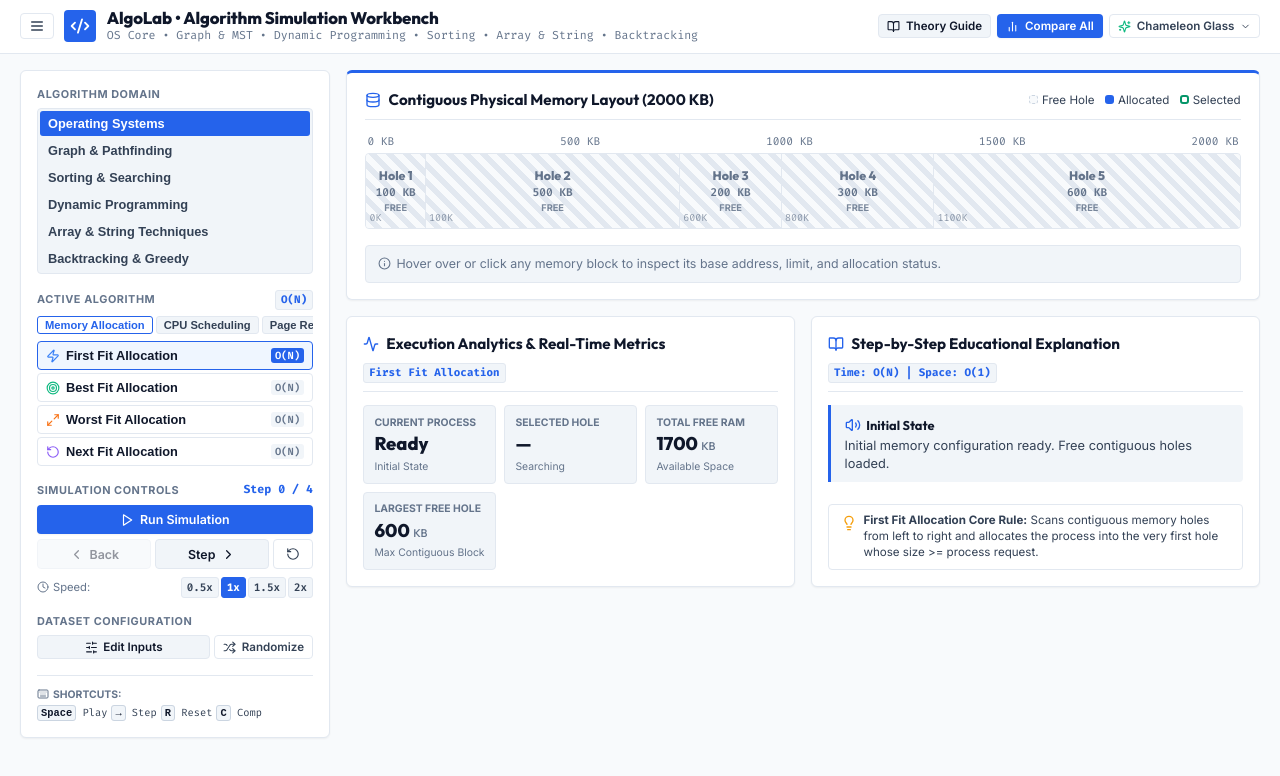
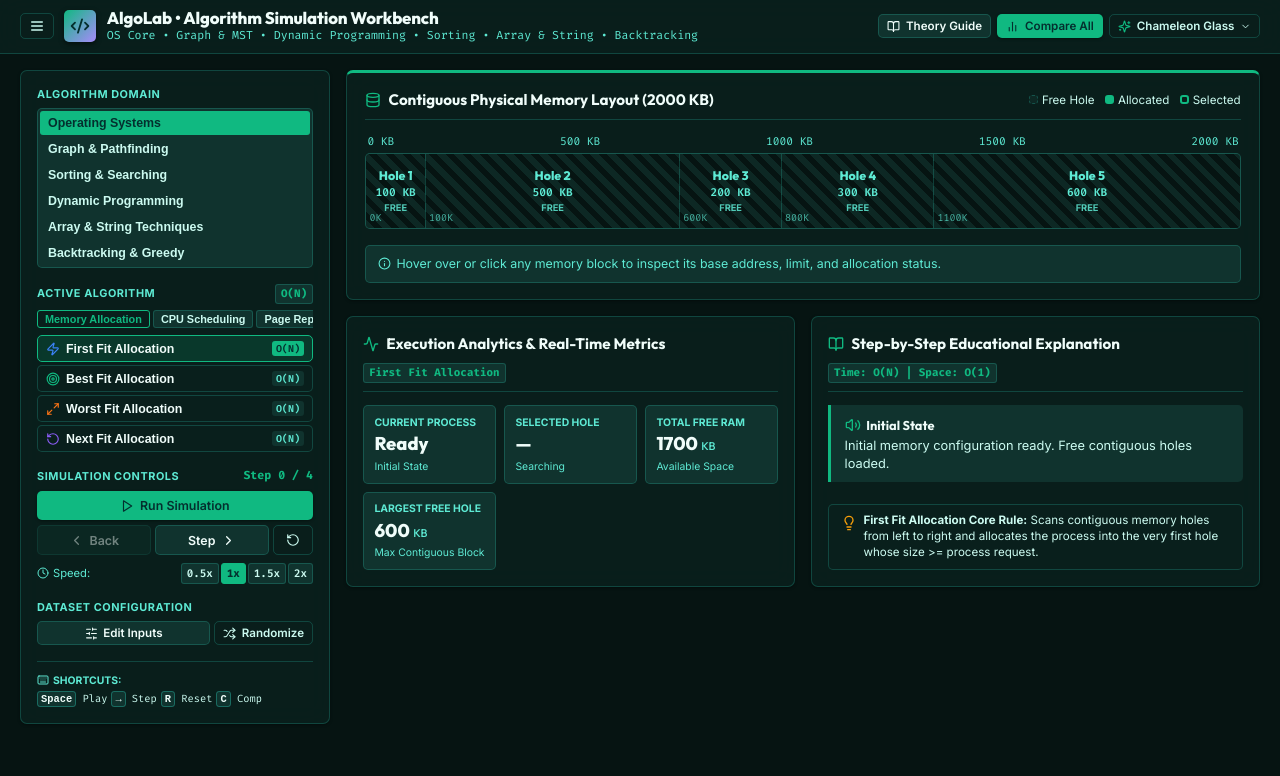
Before and after one commit to Sami7ma/redesigned-potato, a React (Vite) app: page / in a window 1280 px wide. Shown: the top 776 px of the page. Built offline with nearby package versions, Linux system fonts and the light colour scheme.

Commit message:
style: add Chameleon Glass, Warm Studio Wood, and Obsidian Dark themes with custom visualizer styles

```diff
--- a/src/index.css
+++ b/src/index.css
@@ -1,10 +1,204 @@
 /* ==========================================================================
    AlgoLab • Professional Algorithm Simulation Laboratory & Workbench
-   Design System: Technical Workbench • Pure Vanilla CSS • High Density
+   Design System: Classy Workbench • Pure Vanilla CSS • 4 Rich Themes
+   Themes: Chameleon Glass, Warm Studio Wood, Obsidian Dark, Clean Lab
    ========================================================================== */
 
-/* 1. Light Theme (Technical Laboratory / Clean Workbench) */
-:root, [data-theme="light"], [data-theme="clean-university"] {
+/* 1. Chameleon Glass Theme (Emerald-Cyan Glassmorphism) */
+:root, [data-theme="chameleon-glass"] {
+  --bg-primary: #061412;
+  --bg-secondary: #0a211e;
+  --bg-tertiary: #10332e;
+  --bg-card: rgba(10, 33, 30, 0.82);
+  --bg-card-hover: rgba(16, 51, 46, 0.95);
+  --bg-subtle: #16423b;
+
+  --text-primary: #f0fdfa;
+  --text-secondary: #ccfbf1;
+  --text-muted: #5eead4;
+  --text-inverse: #042f2e;
+
+  --border-color: rgba(45, 212, 191, 0.22);
+  --border-subtle: rgba(45, 212, 191, 0.35);
+  --border-focus: #2dd4bf;
+
+  --primary: #10b981;
+  --primary-hover: #059669;
+  --primary-light: rgba(16, 185, 129, 0.16);
+  --primary-border: rgba(16, 185, 129, 0.45);
+
+  --domain-os: #38bdf8;
+  --domain-graph: #10b981;
+  --domain-sort: #a78bfa;
+  --domain-dp: #f59e0b;
+  --domain-array: #06b6d4;
+  --domain-greedy: #ec4899;
+
+  --success: #10b981;
+  --success-light: rgba(16, 185, 129, 0.15);
+  --success-border: rgba(16, 185, 129, 0.4);
+  --success-text: #6ee7b7;
+
+  --danger: #f43f5e;
+  --danger-light: rgba(244, 63, 94, 0.15);
+  --danger-border: rgba(244, 63, 94, 0.4);
+  --danger-text: #fca5a5;
+
+  --warning: #f59e0b;
+  --warning-light: rgba(245, 158, 11, 0.15);
+  --warning-border: rgba(245, 158, 11, 0.4);
+  --warning-text: #fde68a;
+
+  --info: #06b6d4;
+  --info-light: rgba(6, 182, 212, 0.15);
+  --info-border: rgba(6, 182, 212, 0.4);
+
+  --free-block-bg: #0d2824;
+  --free-block-stripe: #061412;
+  --free-block-border: rgba(45, 212, 191, 0.25);
+  --free-block-text: #5eead4;
+
+  --shadow-xs: 0 1px 3px 0 rgba(0, 0, 0, 0.4);
+  --shadow-sm: 0 2px 5px 0 rgba(0, 0, 0, 0.5);
+  --shadow-md: 0 6px 12px -2px rgba(0, 0, 0, 0.6);
+  --shadow-lg: 0 12px 20px -4px rgba(0, 0, 0, 0.7);
+  --shadow-xl: 0 24px 35px -6px rgba(0, 0, 0, 0.85);
+
+  --font-sans: 'Inter', -apple-system, BlinkMacSystemFont, 'Segoe UI', Roboto, sans-serif;
+  --font-display: 'Outfit', sans-serif;
+  --font-mono: 'Fira Code', 'SF Mono', Consolas, monospace;
+
+  --radius-xs: 3px;
+  --radius-sm: 5px;
+  --radius-md: 7px;
+  --radius-lg: 10px;
+  --radius-xl: 14px;
+}
+
+/* 2. Warm Studio Wood Theme (Walnut, Cedar, Amber & Parchment) */
+[data-theme="warm-wood"] {
+  --bg-primary: #1f1712;
+  --bg-secondary: #2b1f18;
+  --bg-tertiary: #3a2b22;
+  --bg-card: #2b1f18;
+  --bg-card-hover: #38281f;
+  --bg-subtle: #4a382c;
+
+  --text-primary: #fef3c7;
+  --text-secondary: #fde68a;
+  --text-muted: #d97706;
+  --text-inverse: #1f1712;
+
+  --border-color: #4a382c;
+  --border-subtle: #614a3a;
+  --border-focus: #f59e0b;
+
+  --primary: #d97706;
+  --primary-hover: #b45309;
+  --primary-light: rgba(217, 119, 6, 0.16);
+  --primary-border: rgba(217, 119, 6, 0.4);
+
+  --domain-os: #38bdf8;
+  --domain-graph: #34d399;
+  --domain-sort: #a78bfa;
+  --domain-dp: #f59e0b;
+  --domain-array: #fb923c;
+  --domain-greedy: #f43f5e;
+
+  --success: #10b981;
+  --success-light: rgba(16, 185, 129, 0.15);
+  --success-border: rgba(16, 185, 129, 0.4);
+  --success-text: #6ee7b7;
+
+  --danger: #ef4444;
+  --danger-light: rgba(239, 68, 68, 0.15);
+  --danger-border: rgba(239, 68, 68, 0.4);
+  --danger-text: #fca5a5;
+
+  --warning: #f59e0b;
+  --warning-light: rgba(245, 158, 11, 0.15);
+  --warning-border: rgba(245, 158, 11, 0.4);
+  --warning-text: #fde68a;
+
+  --info: #38bdf8;
+  --info-light: rgba(56, 189, 248, 0.15);
+  --info-border: rgba(56, 189, 248, 0.4);
+
+  --free-block-bg: #221812;
+  --free-block-stripe: #19120d;
+  --free-block-border: #4a382c;
+  --free-block-text: #d97706;
+
+  --shadow-xs: 0 1px 3px 0 rgba(0, 0, 0, 0.5);
+  --shadow-sm: 0 2px 5px 0 rgba(0, 0, 0, 0.6);
+  --shadow-md: 0 6px 12px -2px rgba(0, 0, 0, 0.7);
+  --shadow-lg: 0 12px 20px -4px rgba(0, 0, 0, 0.8);
+  --shadow-xl: 0 24px 35px -6px rgba(0, 0, 0, 0.9);
+}
+
+/* 3. Obsidian Dark Glass Theme (Deep Obsidian Slate & Electric Blue) */
+[data-theme="obsidian-dark"], [data-theme="dark"] {
+  --bg-primary: #090d16;
+  --bg-secondary: #0f172a;
+  --bg-tertiary: #172033;
+  --bg-card: rgba(15, 23, 42, 0.88);
+  --bg-card-hover: rgba(22, 32, 53, 0.95);
+  --bg-subtle: #1e293b;
+
+  --text-primary: #f1f5f9;
+  --text-secondary: #cbd5e1;
+  --text-muted: #64748b;
+  --text-inverse: #090d16;
+
+  --border-color: #1e293b;
+  --border-subtle: #334155;
+  --border-focus: #38bdf8;
+
+  --primary: #38bdf8;
+  --primary-hover: #0ea5e9;
+  --primary-light: rgba(56, 189, 248, 0.14);
+  --primary-border: rgba(56, 189, 248, 0.35);
+
+  --domain-os: #38bdf8;
+  --domain-graph: #34d399;
+  --domain-sort: #a78bfa;
+  --domain-dp: #f59e0b;
+  --domain-array: #06b6d4;
+  --domain-greedy: #ec4899;
+
+  --success: #10b981;
+  --success-light: rgba(16, 185, 129, 0.12);
+  --success-border: rgba(16, 185, 129, 0.35);
+  --success-text: #6ee7b7;
+
+  --danger: #f43f5e;
+  --danger-light: rgba(244, 63, 94, 0.12);
+  --danger-border: rgba(244, 63, 94, 0.35);
+  --danger-text: #fca5a5;
+
+  --warning: #f59e0b;
+  --warning-light: rgba(245, 158, 11, 0.12);
+  --warning-border: rgba(245, 158, 11, 0.35);
+  --warning-text: #fde68a;
+
+  --info: #38bdf8;
+  --info-light: rgba(56, 189, 248, 0.12);
+  --info-border: rgba(56, 189, 248, 0.35);
+
+  --free-block-bg: #111a2e;
+  --free-block-stripe: #090d16;
+  --free-block-border: #1e293b;
+  --free-block-text: #94a3b8;
+
+  --shadow-xs: 0 1px 2px 0 rgba(0, 0, 0, 0.4);
+  --shadow-sm: 0 1px 3px 0 rgba(0, 0, 0, 0.5);
+  --shadow-md: 0 4px 6px -1px rgba(0, 0, 0, 0.6);
+  --shadow-lg: 0 10px 15px -3px rgba(0, 0, 0, 0.7);
+  --shadow-xl: 0 20px 25px -5px rgba(0, 0, 0, 0.8);
+}
+
+/* 4. Clean Technical Lab Theme (Academic Light Laboratory) */
+[data-theme="clean-lab"], [data-theme="light"] {
   --bg-primary: #f8fafc;
   --bg-secondary: #ffffff;
   --bg-tertiary: #f1f5f9;
@@ -29,6 +223,9 @@
   --domain-os: #2563eb;
   --domain-graph: #059669;
   --domain-sort: #7c3aed;
+  --domain-dp: #d97706;
+  --domain-array: #0284c7;
+  --domain-greedy: #db2777;
 
   --success: #059669;
   --success-light: #ecfdf5;
@@ -59,74 +256,6 @@
   --shadow-md: 0 4px 6px -1px rgba(0, 0, 0, 0.08);
   --shadow-lg: 0 10px 15px -3px rgba(0, 0, 0, 0.08);
   --shadow-xl: 0 20px 25px -5px rgba(0, 0, 0, 0.12);
-
-  --font-sans: 'Inter', -apple-system, BlinkMacSystemFont, 'Segoe UI', Roboto, sans-serif;
-  --font-display: 'Outfit', sans-serif;
-  --font-mono: 'Fira Code', 'SF Mono', Consolas, monospace;
-
-  --radius-xs: 3px;
-  --radius-sm: 4px;
-  --radius-md: 6px;
-  --radius-lg: 8px;
-  --radius-xl: 12px;
-}
-
-/* 2. Dark Theme (Obsidian Developer Studio) */
-[data-theme="dark"], [data-theme="dark-tech"] {
-  --bg-primary: #090d16;
-  --bg-secondary: #0f172a;
-  --bg-tertiary: #172033;
-  --bg-card: #0f172a;
-  --bg-card-hover: #162035;
-  --bg-subtle: #1e293b;
-
-  --text-primary: #f1f5f9;
-  --text-secondary: #cbd5e1;
-  --text-muted: #64748b;
-  --text-inverse: #090d16;
-
-  --border-color: #1e293b;
-  --border-subtle: #334155;
-  --border-focus: #38bdf8;
-
-  --primary: #38bdf8;
-  --primary-hover: #0ea5e9;
-  --primary-light: rgba(56, 189, 248, 0.12);
-  --primary-border: rgba(56, 189, 248, 0.35);
-
-  --domain-os: #38bdf8;
-  --domain-graph: #34d399;
-  --domain-sort: #a78bfa;
-
-  --success: #10b981;
-  --success-light: rgba(16, 185, 129, 0.12);
-  --success-border: rgba(16, 185, 129, 0.35);
-  --success-text: #6ee7b7;
-
-  --danger: #f43f5e;
-  --danger-light: rgba(244, 63, 94, 0.12);
-  --danger-border: rgba(244, 63, 94, 0.35);
-  --danger-text: #fca5a5;
-
-  --warning: #f59e0b;
-  --warning-light: rgba(245, 158, 11, 0.12);
-  --warning-border: rgba(245, 158, 11, 0.35);
-  --warning-text: #fde68a;
-
-  --info: #38bdf8;
-  --info-light: rgba(56, 189, 248, 0.12);
-  --info-border: rgba(56, 189, 248, 0.35);
-
-  --free-block-bg: #111a2e;
-  --free-block-stripe: #090d16;
-  --free-block-border: #1e293b;
-  --free-block-text: #94a3b8;
-
-  --shadow-xs: 0 1px 2px 0 rgba(0, 0, 0, 0.4);
-  --shadow-sm: 0 1px 3px 0 rgba(0, 0, 0, 0.5);
-  --shadow-md: 0 4px 6px -1px rgba(0, 0, 0, 0.6);
-  --shadow-lg: 0 10px 15px -3px rgba(0, 0, 0, 0.7);
-  --shadow-xl: 0 20px 25px -5px rgba(0, 0, 0, 0.8);
 }
 
 /* Global Reset & Base Typography */
@@ -176,6 +305,8 @@ body {
 /* Header Bar */
 .header-bar {
   background: var(--bg-card);
+  backdrop-filter: blur(12px);
+  -webkit-backdrop-filter: blur(12px);
   border-bottom: 1px solid var(--border-color);
   padding: 0.5rem 1.25rem;
   position: sticky;
@@ -198,16 +329,17 @@ body {
   gap: 0.65rem;
 }
 
-.brand-icon {
+.dsa-brand-icon {
   width: 32px;
   height: 32px;
-  background: var(--primary);
+  background: linear-gradient(135deg, var(--primary), var(--domain-sort));
   color: var(--text-inverse);
   border-radius: var(--radius-sm);
   display: flex;
   align-items: center;
   justify-content: center;
   flex-shrink: 0;
+  box-shadow: var(--shadow-sm);
 }
 
 .brand-title {
@@ -259,6 +391,8 @@ body {
 /* Sidebar Addon */
 .app-sidebar {
   background: var(--bg-card);
+  backdrop-filter: blur(12px);
+  -webkit-backdrop-filter: blur(12px);
   border: 1px solid var(--border-color);
   border-radius: var(--radius-md);
   padding: 1rem;
@@ -318,7 +452,7 @@ body {
   border: none;
   background: transparent;
   color: var(--text-secondary);
-  font-size: 0.8rem;
+  font-size: 0.775rem;
   font-weight: 600;
   padding: 5px 8px;
   border-radius: var(--radius-xs);
@@ -350,7 +484,7 @@ body {
   border: 1px solid var(--border-color);
   background: var(--bg-tertiary);
   color: var(--text-secondary);
-  font-size: 0.7rem;
+  font-size: 0.68rem;
   font-weight: 600;
   padding: 2px 7px;
   border-radius: var(--radius-xs);
@@ -377,7 +511,7 @@ body {
   display: flex;
   justify-content: space-between;
   align-items: center;
-  padding: 6px 8px;
+  padding: 5px 8px;
   border-radius: var(--radius-sm);
   border: 1px solid var(--border-color);
   background: var(--bg-card);
@@ -400,13 +534,13 @@ body {
   display: flex;
   align-items: center;
   gap: 6px;
-  font-size: 0.8rem;
+  font-size: 0.775rem;
   font-weight: 600;
   color: var(--text-primary);
 }
 
 .compact-algo-tag {
-  font-size: 0.65rem;
+  font-size: 0.625rem;
   font-family: var(--font-mono);
   font-weight: 600;
   padding: 1px 4px;
@@ -536,6 +670,8 @@ body {
 
 .visualizer-canvas-card {
   background: var(--bg-card);
+  backdrop-filter: blur(12px);
+  -webkit-backdrop-filter: blur(12px);
   border: 1px solid var(--border-color);
   border-radius: var(--radius-md);
   padding: 1rem 1.15rem;
@@ -1095,6 +1231,127 @@ body {
   gap: 0.4rem;
 }
 
+/* DP Matrix Visualizer */
+.dp-table-wrapper {
+  overflow-x: auto;
+  border: 1px solid var(--border-color);
+  border-radius: var(--radius-sm);
+}
+
+.dp-table {
+  width: 100%;
+  border-collapse: collapse;
+  font-family: var(--font-mono);
+  font-size: 0.775rem;
+  text-align: center;
+}
+
+.dp-table th {
+  background: var(--bg-tertiary);
+  padding: 6px 8px;
+  border: 1px solid var(--border-color);
+  color: var(--text-muted);
+}
+
+.dp-table td {
+  padding: 6px 8px;
+  border: 1px solid var(--border-color);
+}
+
+.th-active {
+  background: var(--primary-light) !important;
+  color: var(--primary) !important;
+  font-weight: 800;
+}
+
+.td-header {
+  background: var(--bg-tertiary);
+  font-weight: 700;
+  text-align: left;
+}
+
+.cell-evaluating {
+  background: var(--warning-light) !important;
+  border: 2px solid var(--warning) !important;
+  font-weight: 800;
+}
+
+.cell-k-pivot {
+  background: var(--primary-light);
+}
+
+.cell-has-val {
+  color: var(--primary);
+  font-weight: 700;
+}
+
+.cell-match {
+  background: var(--success-light) !important;
+  border: 2px solid var(--success) !important;
+  color: var(--success-text);
+  font-weight: 800;
+}
+
+/* Node Link SVG Canvas */
+.graph-svg-container {
+  display: flex;
+  justify-content: center;
+  background: var(--bg-tertiary);
+  border: 1px solid var(--border-color);
+  border-radius: var(--radius-sm);
+  padding: 0.5rem;
+}
+
+.node-link-svg {
+  width: 100%;
+  max-width: 650px;
+  height: auto;
+}
+
+/* Array Techniques Cell */
+.array-technique-cell {
+  width: 44px;
+  height: 44px;
+  background: var(--bg-tertiary);
+  border: 1px solid var(--border-color);
+  border-radius: var(--radius-sm);
+  display: flex;
+  align-items: center;
+  justify-content: center;
+  font-family: var(--font-display);
+  font-weight: 800;
+  font-size: 1.05rem;
+  transition: all 0.12s ease;
+}
+
+.array-technique-cell.in-window {
+  background: var(--primary-light);
+  border-color: var(--primary);
+  box-shadow: 0 0 0 1px var(--primary);
+}
+
+.array-technique-cell.is-max-window {
+  background: var(--success-light);
+  border-color: var(--success);
+  box-shadow: 0 0 0 1px var(--success);
+}
+
+.array-technique-cell.is-pointer-active {
+  border-color: #f59e0b;
+  box-shadow: 0 0 0 2px #f59e0b;
+}
+
+.pointer-tag {
+  font-size: 0.6rem;
+  font-weight: 800;
+  padding: 1px 4px;
+  border-radius: var(--radius-xs);
+}
+
+.tag-left { background: var(--primary); color: white; }
+.tag-right { background: #8b5cf6; color: white; }
+.tag-curr { background: #f59e0b; color: white; }
+
 /* Sorting & Searching Visualizer */
 .bars-container {
   height: 200px;
@@ -1196,6 +1453,8 @@ body {
 
 .metrics-card, .narrator-card {
   background: var(--bg-card);
+  backdrop-filter: blur(12px);
+  -webkit-backdrop-filter: blur(12px);
   border: 1px solid var(--border-color);
   border-radius: var(--radius-md);
   padding: 1rem;
@@ -1394,8 +1653,9 @@ body {
 .modal-overlay {
   position: fixed;
   inset: 0;
-  background: rgba(0, 0, 0, 0.6);
-  backdrop-filter: blur(4px);
+  background: rgba(0, 0, 0, 0.65);
+  backdrop-filter: blur(8px);
+  -webkit-backdrop-filter: blur(8px);
   display: flex;
   align-items: center;
   justify-content: center;
@@ -1405,6 +1665,8 @@ body {
 
 .modal-content {
   background: var(--bg-card);
+  backdrop-filter: blur(16px);
+  -webkit-backdrop-filter: blur(16px);
   border: 1px solid var(--border-color);
   border-radius: var(--radius-lg);
   max-width: 900px;
```
